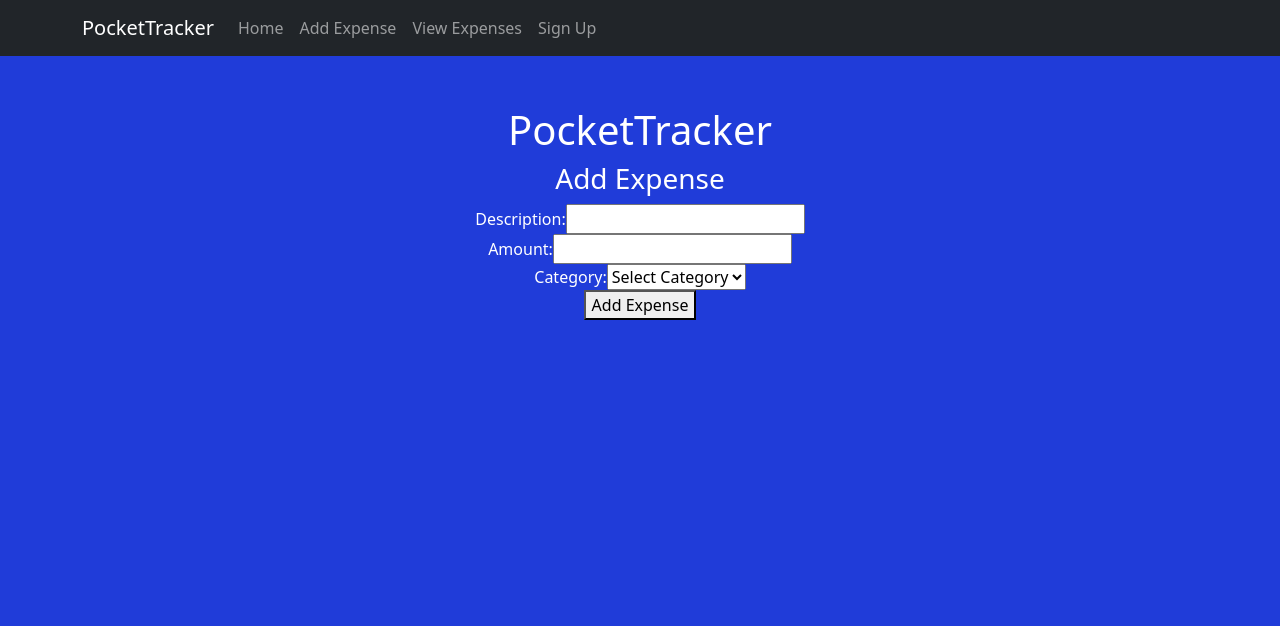
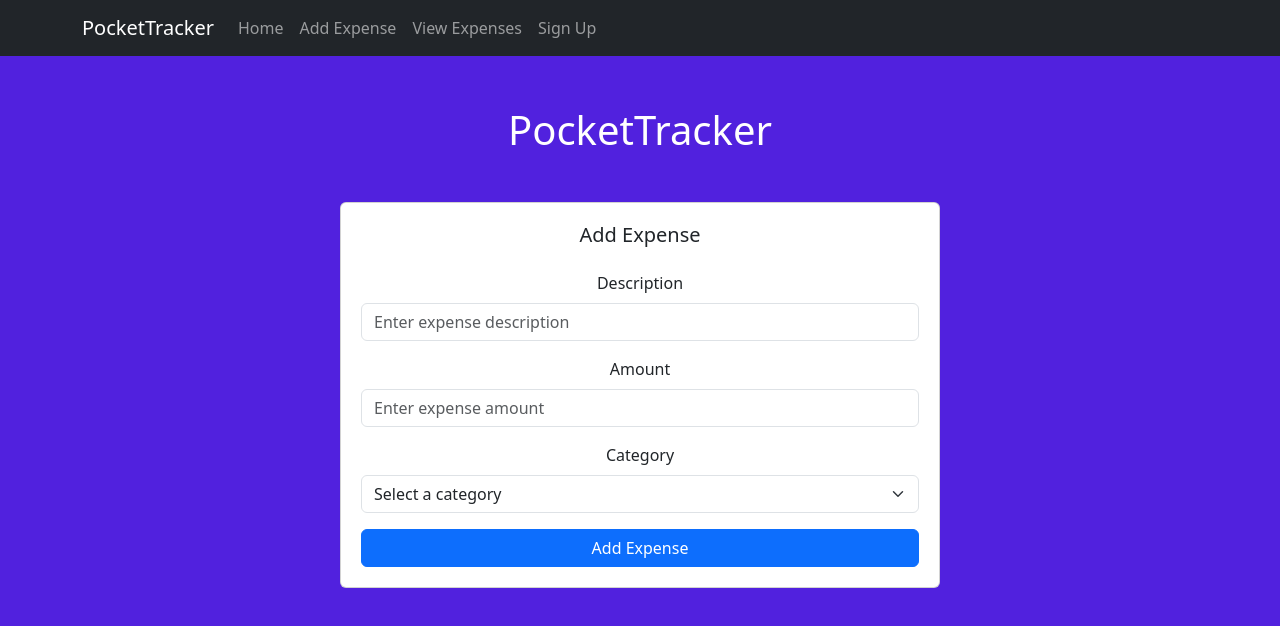
Before and after one commit to michaelangeloojeani/DRQProject2024, a React (Create React App) app in the folder pockettracker/: page /app/add-expense in a window 1280 px wide. Shown: the top 626 px of the page. Built offline with nearby package versions, Linux system fonts and the light colour scheme.

Commit message:
fixed navidation problems and added icons based on the category chosen

```diff
--- a/pockettracker/package.json
+++ b/pockettracker/package.json
@@ -14,6 +14,7 @@
     "react": "^19.0.0",
     "react-bootstrap": "^2.10.6",
     "react-dom": "^19.0.0",
+    "react-icons": "^5.4.0",
     "react-router-dom": "^7.0.2",
     "react-scripts": "5.0.1",
     "web-vitals": "^4.2.4"
--- a/pockettracker/src/App.js
+++ b/pockettracker/src/App.js
@@ -5,12 +5,13 @@ import AddExpense from "./components/AddExpense";
 import ViewExpenses from "./components/ViewExpenses";
 import Home from "./components/Home";
 import SignUp from "./components/SignUp";
+import 'bootstrap/dist/css/bootstrap.min.css';
 
 function App() {
   const [username, setUsername] = useState(""); // Global username state
 
   const appStyle = {
-    backgroundColor: "#203cd9", // Set background color
+    backgroundColor: "#5121de", // Set background color
     minHeight: "100vh", // Ensure it covers the full viewport height
     padding: 0,
     margin: 0,
--- a/pockettracker/src/components/AddExpense.js
+++ b/pockettracker/src/components/AddExpense.js
@@ -1,5 +1,9 @@
 import React, { useState } from "react";
 import axios from "axios";
+import Form from "react-bootstrap/Form";
+import Button from "react-bootstrap/Button";
+import Container from "react-bootstrap/Container";
+import Card from "react-bootstrap/Card";
 
 const AddExpense = () => {
   const [description, setDescription] = useState("");
@@ -13,56 +17,66 @@ const AddExpense = () => {
 
     axios
       .post("http://localhost:4000/api/expenses", expense)
-      .then((res) => {
+      .then(() => {
         alert("Expense added successfully!");
         setDescription("");
         setAmount("");
         setCategory("");
       })
-      .catch((err) => {
+      .catch(() => {
         alert("Error adding expense.");
       });
   };
 
   return (
-    <div>
-      <h3>Add Expense</h3>
-      <form onSubmit={handleSubmit}>
-        <div>
-          <label>Description:</label>
-          <input
+    <Container className="mt-5">
+      <Card style={{ maxWidth: "600px", margin: "0 auto", padding: "20px" }}>
+        <Card.Title className="text-center mb-4">Add Expense</Card.Title>
+        <Form onSubmit={handleSubmit}>
+          <Form.Group controlId="formDescription" className="mb-3">
+            <Form.Label>Description</Form.Label>
+            <Form.Control
               type="text"
+              placeholder="Enter expense description"
               value={description}
               onChange={(e) => setDescription(e.target.value)}
               required
             />
-        </div>
-        <div>
-          <label>Amount:</label>
-          <input
+          </Form.Group>
+
+          <Form.Group controlId="formAmount" className="mb-3">
+            <Form.Label>Amount</Form.Label>
+            <Form.Control
               type="number"
+              placeholder="Enter expense amount"
               value={amount}
               onChange={(e) => setAmount(e.target.value)}
               required
             />
-        </div>
-        <div>
-          <label>Category:</label>
-          <select
+          </Form.Group>
+
+          <Form.Group controlId="formCategory" className="mb-3">
+            <Form.Label>Category</Form.Label>
+            <Form.Select
               value={category}
               onChange={(e) => setCategory(e.target.value)}
               required
             >
-            <option value="">Select Category</option>
+              <option value="">Select a category</option>
               <option value="Food">Food</option>
               <option value="Leisure">Leisure</option>
-            <option value="Rent">Rent</option>
+              <option value="Shopping">Shopping</option>
+              <option value="Bill">Bills</option>
               <option value="Other">Other</option>
-          </select>
-        </div>
-        <button type="submit">Add Expense</button>
-      </form>
-    </div>
+            </Form.Select>
+          </Form.Group>
+
+          <Button variant="primary" type="submit" className="w-100">
+            Add Expense
+          </Button>
+        </Form>
+      </Card>
+    </Container>
   );
 };
 
--- a/pockettracker/src/components/EditExpense.js
+++ b/pockettracker/src/components/EditExpense.js
@@ -74,8 +74,8 @@ const EditExpense = () => {
           >
             <option value="Leisure">Leisure</option>
             <option value="Food">Food</option>
-            <option value="Rent">Rent</option>
-            <option value="Phone Bill">Phone Bill</option>
+            <option value="Shopping">Shopping</option>
+            <option value="Bill">Bills</option>
             <option value="Other">Other</option>
           </select>
         </div>
--- a/pockettracker/src/components/ExpenseItem.js
+++ b/pockettracker/src/components/ExpenseItem.js
@@ -1,15 +1,45 @@
 import React from "react";
 import Card from "react-bootstrap/Card";
+import { FaUtensils, FaSmile, FaShoppingCart, FaFileInvoice, FaTag } from "react-icons/fa";
 
-const ExpenseItem = ({ expense }) => {
+const ExpenseItem = ({ expense, onDelete }) => {
+  if (!expense) return null;
+
+  // Map category to icons
+  const categoryIcons = {
+    Food: <FaUtensils />,
+    Leisure: <FaSmile />,
+    Shopping: <FaShoppingCart />,
+    Bill: <FaFileInvoice />,
+    Other: <FaTag />,
+  };
+
+  const { description, amount, category, date } = expense;
+
   return (
-    <Card style={{ marginBottom: "15px" }}>
-      <Card.Header>{expense.category}</Card.Header>
+    <Card style={{ marginBottom: "15px", borderRadius: "10px", boxShadow: "0px 4px 6px rgba(0, 0, 0, 0.1)" }}>
+      <Card.Header style={{ display: "flex", alignItems: "center", gap: "10px" }}>
+        {categoryIcons[category] || <FaTag />} <span>{category || "No Category"}</span>
+      </Card.Header>
       <Card.Body>
         <blockquote className="blockquote mb-0">
-          <p>{expense.description}</p>
-          <footer>Amount: ${expense.amount.toFixed(2)}</footer>
+          <p>{description || "No Description"}</p>
+          <footer>Amount: €{amount ? amount.toFixed(2) : "0.00"}</footer>
+          <p>Date: {date ? new Date(date).toLocaleDateString() : "N/A"}</p>
         </blockquote>
+        <button
+          onClick={() => onDelete(expense._id)}
+          style={{
+            backgroundColor: "#d9534f",
+            color: "#fff",
+            border: "none",
+            padding: "5px 10px",
+            cursor: "pointer",
+            marginTop: "10px",
+          }}
+        >
+          Delete
+        </button>
       </Card.Body>
     </Card>
   );
--- a/pockettracker/src/components/ExpensesList.js
+++ b/pockettracker/src/components/ExpensesList.js
@@ -1,26 +1,20 @@
 import React from "react";
+import ExpenseItem from "./ExpenseItem";
 
-const ExpenseItem = ({ expense, onDelete }) => {
+const ExpensesList = ({ expenses, onDelete }) => {
+  if (!expenses || expenses.length === 0) {
+    return <p>No expenses available.</p>;
+  }
+
   return (
-    <div style={{ border: "1px solid #ccc", margin: "10px", padding: "10px", borderRadius: "5px" }}>
-      <h3>{expense.description}</h3>
-      <p>Amount: ${expense.amount}</p>
-      <p>Category: {expense.category}</p>
-      <p>Date: {new Date(expense.date).toLocaleDateString()}</p>
-      <button
-        onClick={() => onDelete(expense._id)}
-        style={{
-          backgroundColor: "#d9534f",
-          color: "#fff",
-          border: "none",
-          padding: "5px 10px",
-          cursor: "pointer",
-        }}
-      >
-        Delete
-      </button>
+    <div>
+      {expenses.map((expense) =>
+        expense ? (
+          <ExpenseItem key={expense._id} expense={expense} onDelete={onDelete} />
+        ) : null
+      )}
     </div>
   );
 };
 
-export default ExpenseItem;
+export default ExpensesList;
--- a/pockettracker/src/components/ViewExpenses.js
+++ b/pockettracker/src/components/ViewExpenses.js
@@ -6,24 +6,22 @@ const ViewExpenses = () => {
   const [expenses, setExpenses] = useState([]);
 
   useEffect(() => {
-    // Fetch expenses from the backend
     axios
       .get("http://localhost:4000/api/expenses")
       .then((response) => {
-        console.log("Fetched expenses:", response.data);
-        setExpenses(response.data); // Update state with fetched expenses
+        setExpenses(response.data);
       })
       .catch((error) => {
         console.error("Error fetching expenses:", error);
       });
-  }, []); // Empty dependency array ensures this runs only once
+  }, []);
 
   const handleDelete = (id) => {
     axios
       .delete(`http://localhost:4000/api/expenses/${id}`)
       .then(() => {
         alert("Expense deleted successfully!");
-        setExpenses(expenses.filter((expense) => expense._id !== id)); // Remove the deleted expense from state
+        setExpenses(expenses.filter((expense) => expense._id !== id));
       })
       .catch((error) => {
         console.error("Error deleting expense:", error);
```
Also changed, not shown: 2 other files (tests, documents, lock files or other folders). Lines whose indentation alone changed are shown as unchanged.
